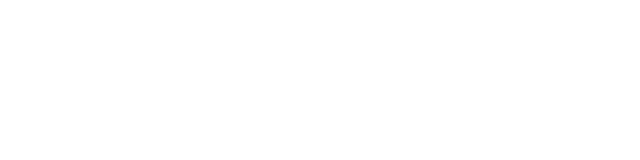
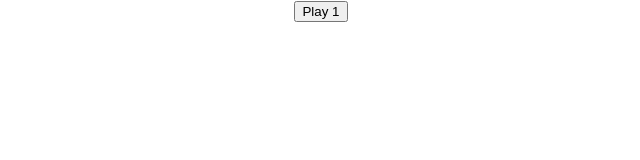
Before and after one commit to DiegoGorgazzi/drum-machine, a React (Create React App) app: page / in a window 1280 px wide. Shown: the top 160 px of the page, without its empty margins (319-959 px from the left). Built offline with nearby package versions, Linux system fonts and the light colour scheme.

Commit message:
Add click Handler

```diff
--- a/src/App.js
+++ b/src/App.js
@@ -2,11 +2,31 @@ import React, { Component } from 'react';
 import './App.css';
 import DrumMachine from "./components/DrumMachine";
 
+
 class App extends Component {
+  state = {
+    play: false
+    //pause: true
+  }
+
+  url = "https://freesound.org/data/previews/203/203567_3660887-lq.mp3";
+  audio = new Audio(this.url);
+
+  clickHandler = () => {
+    this.setState({
+      play: !this.state.play },
+      () => {
+      this.state.play ? this.audio.play() : this.audio.pause();
+    });
+  }
+
   render() {
     return (
       <div className="App">
-          <DrumMachine />
+
+          <DrumMachine
+              clickIt={this.clickHandler}
+            />
 
 
       </div>
--- a/src/components/DrumMachine.js
+++ b/src/components/DrumMachine.js
@@ -5,8 +5,14 @@ import "./DrumMachine.css";
 const drumMachine = (props) => {
     return (
         <div id="drum-machine">
-
-
+          <audio
+            id="audio"
+            src="https://freesound.org/data/previews/203/203567_3660887-lq.mp3"
+          ></audio>
+          <button
+            onClick= {props.clickIt}>
+              Play 1
+          </button>
 
         </div>
     )
```
